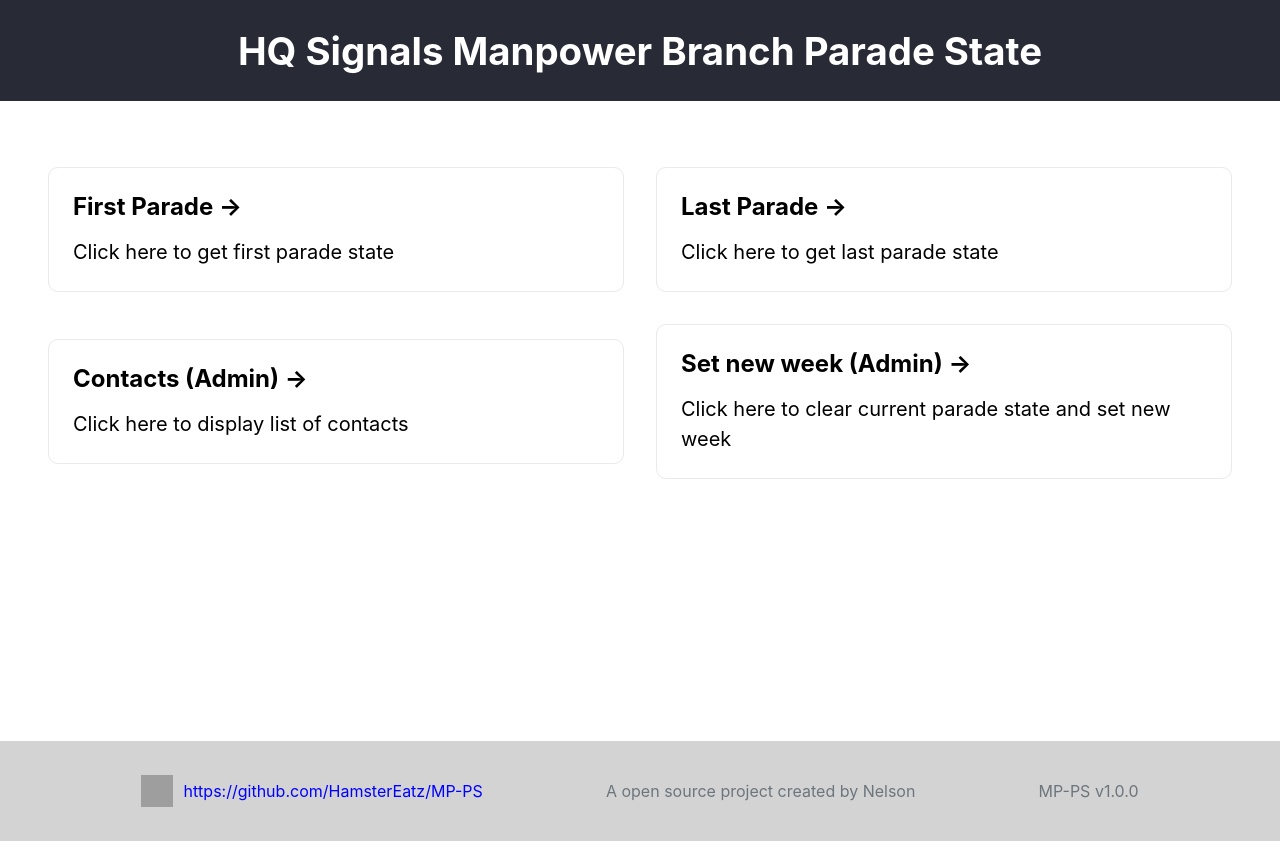
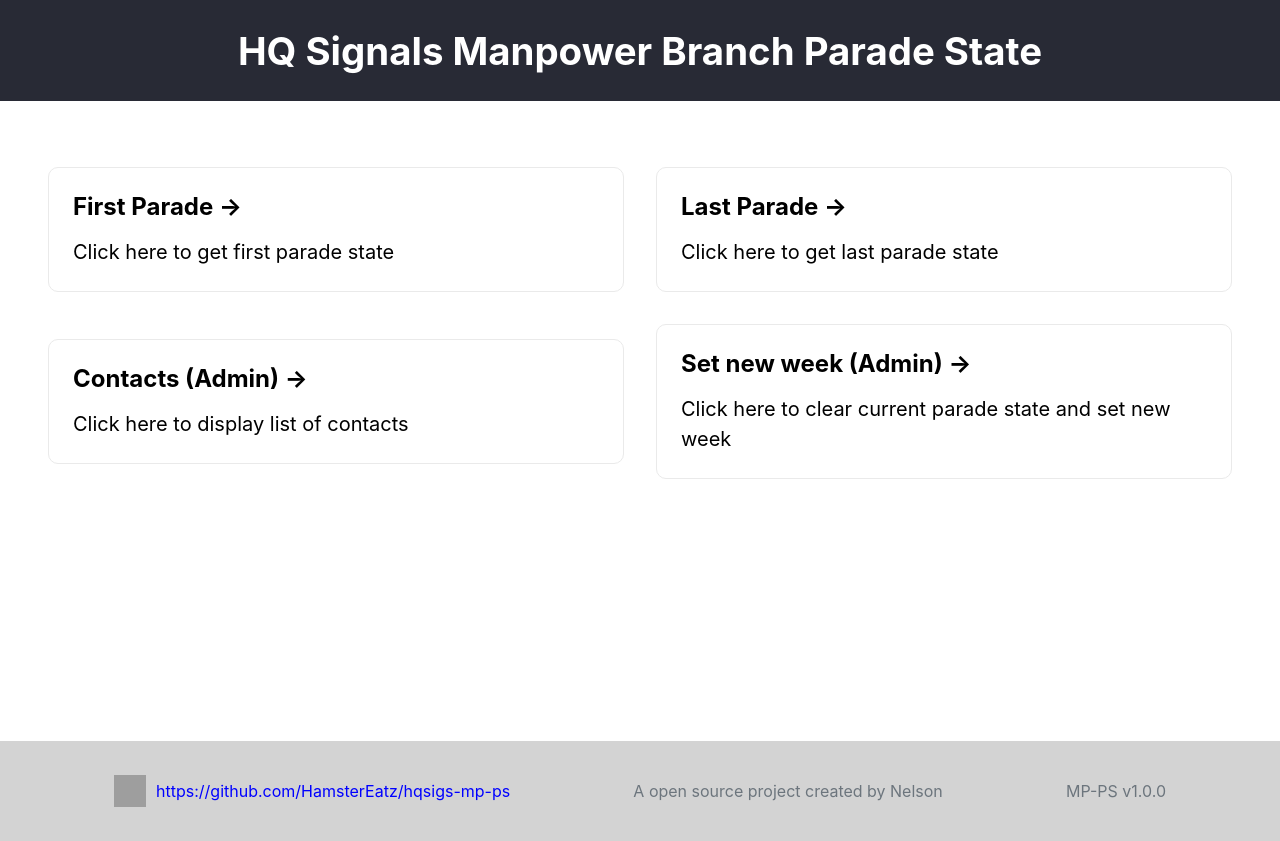
Before and after one commit to HamsterEatz/hqsigs-mp-ps, a Next.js app: page / in a window 1280 px wide. Built offline with nearby package versions, Linux system fonts and the light colour scheme; grey boxes are pictures that could not be loaded.

Commit message:
(docs): Update README.md

```diff
--- a/src/pages/_app.tsx
+++ b/src/pages/_app.tsx
@@ -25,9 +25,9 @@ function MyApp({ Component, pageProps }) {
 
       <footer className={styles.footer}>
         <div className={styles.footerItems}>
-          <a className={styles.github} href="https://github.com/HamsterEatz/MP-PS" target="_blank" rel="noreferrer">
+          <a className={styles.github} href="https://github.com/HamsterEatz/hqsigs-mp-ps" target="_blank" rel="noreferrer">
             <Image alt="github" src="https://github.githubassets.com/images/modules/logos_page/GitHub-Mark.png" width={32} height={32} />
-            <span style={{ paddingLeft: 10 }}>https://github.com/HamsterEatz/MP-PS</span>
+            <span style={{ paddingLeft: 10 }}>https://github.com/HamsterEatz/hqsigs-mp-ps</span>
           </a>
           <p style={{ paddingLeft: '10%' }}>A open source project created by Nelson</p>
           <p style={{ paddingLeft: '10%' }}>MP-PS v1.0.0</p>
```
